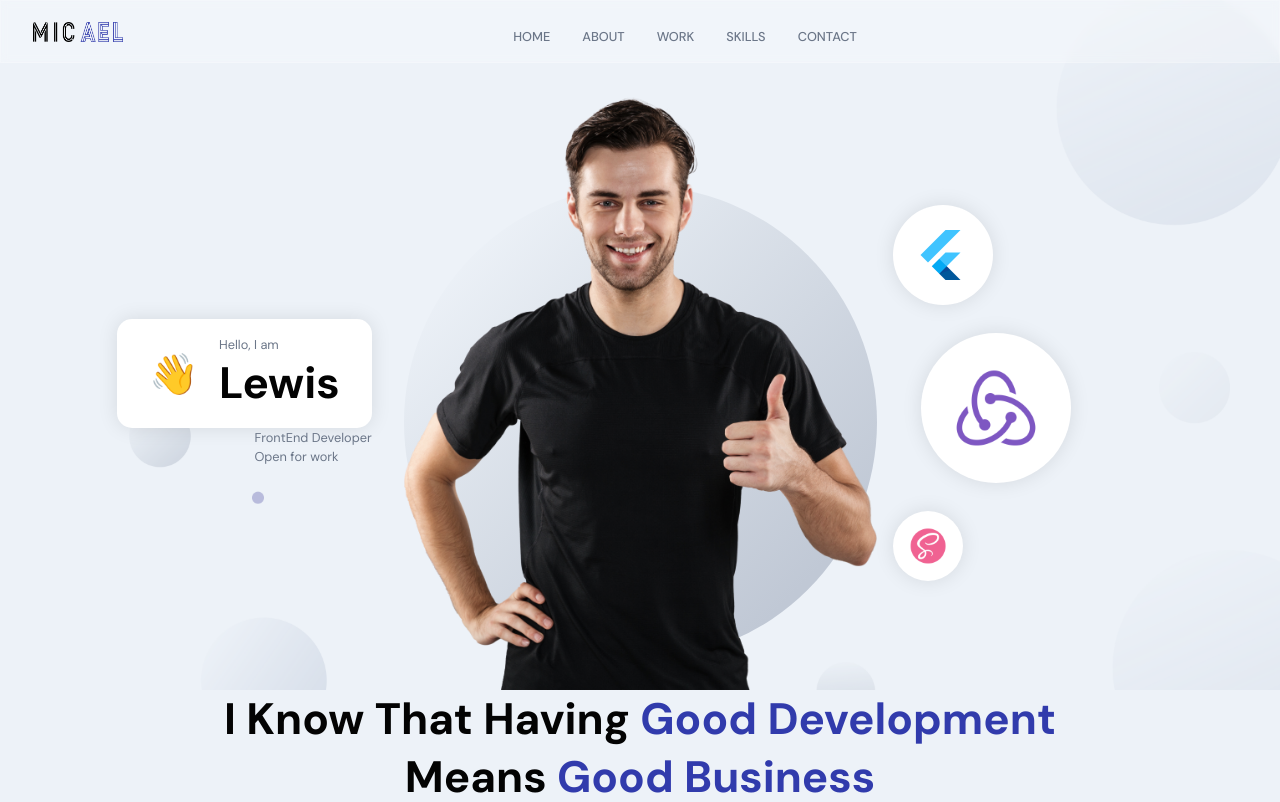
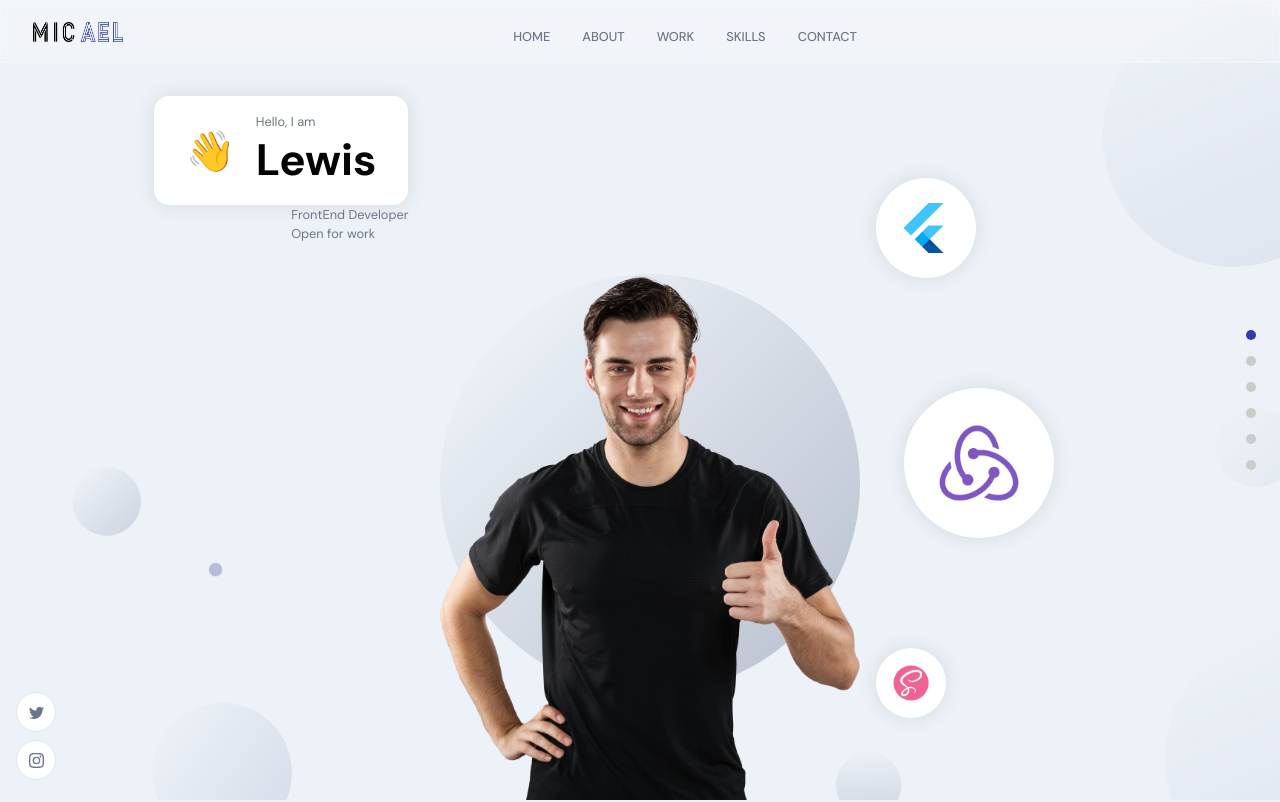
Before and after one commit to LewisMurray00/myPortfolio, a React (Create React App) app: page / in a window 1280 px wide. Shown: the top 802 px of the page. Built offline with nearby package versions, Linux system fonts and the light colour scheme.

Commit message:
Created a wrapper that adds the social media and dots on the side of the creen as part of the navigation

```diff
--- a/src/components/NavigationDots.jsx
+++ b/src/components/NavigationDots.jsx
@@ -1,20 +1,16 @@
-import React from 'react'
+import React from 'react';
 
-const NavigationDots = ({active}) => {
-  return (
-    <div className='app__navigation'>
-        {['home', 'about', 'work', 'skills', 'contact'].map((item, index)=> (
-            <a
-             href={`#{item}`}
-             key={item + index}
-             className="app__navigation-dot"
-             style={active === item ? { backgroundColor: '#313BAC'} : {}}
-            >
-                {item}
-            </a>
-        ))}
-    </div>
-  )
-}
+const NavigationDots = ({ active }) => (
+  <div className="app__navigation">
+    {['home', 'about', 'work', 'skills', 'testimonial', 'contact'].map((item, index) => (
+      <a
+        href={`#${item}`}
+        key={item + index}
+        className="app__navigation-dot"
+        style={active === item ? { backgroundColor: '#313BAC' } : {}}
+      />
+    ))}
+  </div>
+);
 
-export default NavigationDots
+export default NavigationDots;
--- a/src/components/SocialMedia.jsx
+++ b/src/components/SocialMedia.jsx
@@ -1,5 +1,5 @@
 import React from 'react'
-import { BsTwitter, BsIntagram } from 'react-icons/bs'
+import { BsTwitter, BsInstagram } from 'react-icons/bs'
 
 const SocialMedia = () => {
   return (
@@ -9,7 +9,7 @@ const SocialMedia = () => {
         </div>
 
         <div>
-            <BsIntagram />
+            <BsInstagram />
         </div>
     </div>
   )
--- a/src/components/index.js
+++ b/src/components/index.js
@@ -1 +1,3 @@
-export {default as Navbar } from './Navbar/Navbar'
+export {default as Navbar } from './Navbar/Navbar';
+export {default as NavigationDots } from './NavigationDots';
+export {default as SocialMedia } from './SocialMedia';
--- a/src/container/Header/Header.jsx
+++ b/src/container/Header/Header.jsx
@@ -3,6 +3,8 @@ import { motion } from 'framer-motion';
 
 import { images } from '../../constants';
 import './Header.scss'
+
+import { AppWrap } from '../../wrapper';
 
 const scaleVariants = {
   whileInView: {
@@ -17,7 +19,7 @@ const scaleVariants = {
 
 const Header = () => {
   return (
-    <div id="home" className='app__header app__flex'>
+    <div className='app__header app__flex'>
       <motion.div
         whileInView={{ x: [-100, 0], opacity: [0, 1] }}
         transition={{ duration: 0.5}}
@@ -75,4 +77,4 @@ const Header = () => {
   )
 }
 
-export default Header
+export default AppWrap(Header, 'home');
--- a/src/wrapper/AppWrap.js
+++ b/src/wrapper/AppWrap.js
@@ -9,7 +9,17 @@ const AppWrap = (Component, idName, classNames) => function HOC(){
 
         <div className='app__wrapper app__flex'>
             <Component />
+
+            <div className='copyright'>
+                <p className='p-text'>
+                    @2023 Lewis
+                </p>
+                <p className='p-text'>
+                    All Rights reserved
+                </p>
+            </div>
         </div>
+        <NavigationDots active={idName} />
     </div>
   )
 }
--- /dev/null
+++ b/src/wrapper/index.js
@@ -0,0 +1 @@
+export { default as AppWrap} from './AppWrap'
```
Also changed, not shown: src/App.scss (indentation only).
